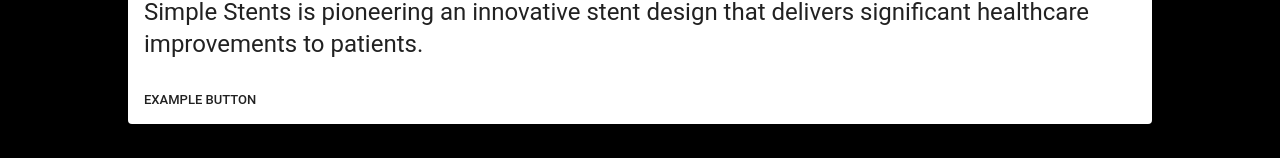
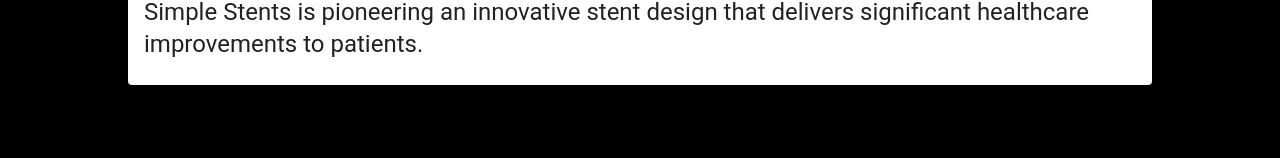
Before and after one commit to chriscoles01/SimpleStents, a React (Create React App) app: page / in a window 1280 px wide. Shown: the part 184-342 px from the top of the page. Built offline with nearby package versions, Linux system fonts and the light colour scheme.

Commit message:
[Fix] remove example button from card
added comments

```diff
--- a/src/App.js
+++ b/src/App.js
@@ -9,6 +9,7 @@
     return (
       <Fragment>
 
+    {/* This creates the navigation bar along the top of the page */}
 
     <AppBar  position="fixed">
     <Toolbar>
@@ -17,7 +18,7 @@
               <Button color="inherit" href="/bladder">Urinary System</Button>
     </Toolbar>
     </AppBar>
-
+    {/* Routes component made, this will render the appropriate page given the url (href) */}
     <Routes/>
         </Fragment>
 
--- a/src/Components/Home.js
+++ b/src/Components/Home.js
@@ -49,9 +49,7 @@
           </Typography>
 
         </CardContent>
-        <CardActions>
-          <Button size="small">Example button</Button>
-        </CardActions>
+
       </Card>
 
         );
```
